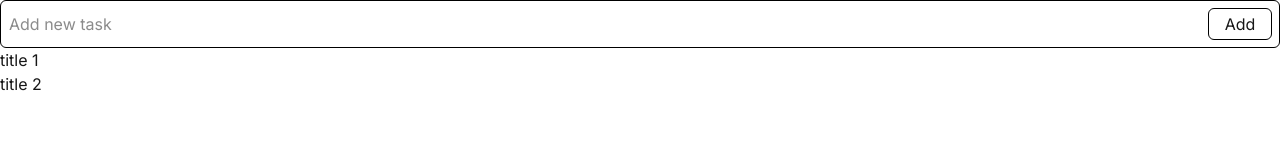
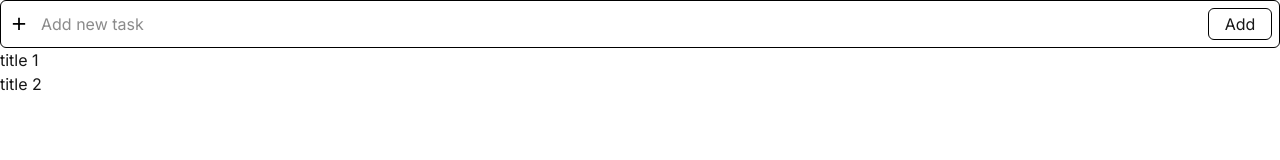
Before and after one commit to bannakonz/zentasks-web, a Next.js app: page / in a window 1280 px wide. Shown: the top 160 px of the page. Built offline with nearby package versions, Linux system fonts and the light colour scheme.

Commit message:
feat: add icon left indside input

```diff
--- a/components/ui/Input.tsx
+++ b/components/ui/Input.tsx
@@ -18,11 +18,18 @@ export const Input = ({
     <div className="relative flex">
       <input
         id="input-todo"
-        className="p-2 outline-black text-base border  h-12 border-black rounded-md w-full"
+        className="pl-2 md:pl-10 p-2 outline-black text-base border  h-12 border-black rounded-md w-full"
         alt="input enter"
         value={value}
         onChange={changeInputAction}
         placeholder="Add new task"
+      />
+      <Image
+        className="hidden md:block absolute transform translate-y-[-50%] top-1/2 left-2 "
+        src="/icon-add.svg"
+        alt="icon-add"
+        width="22"
+        height="22"
       />
       <button onClick={addTodoAction}>
         <span>
```
